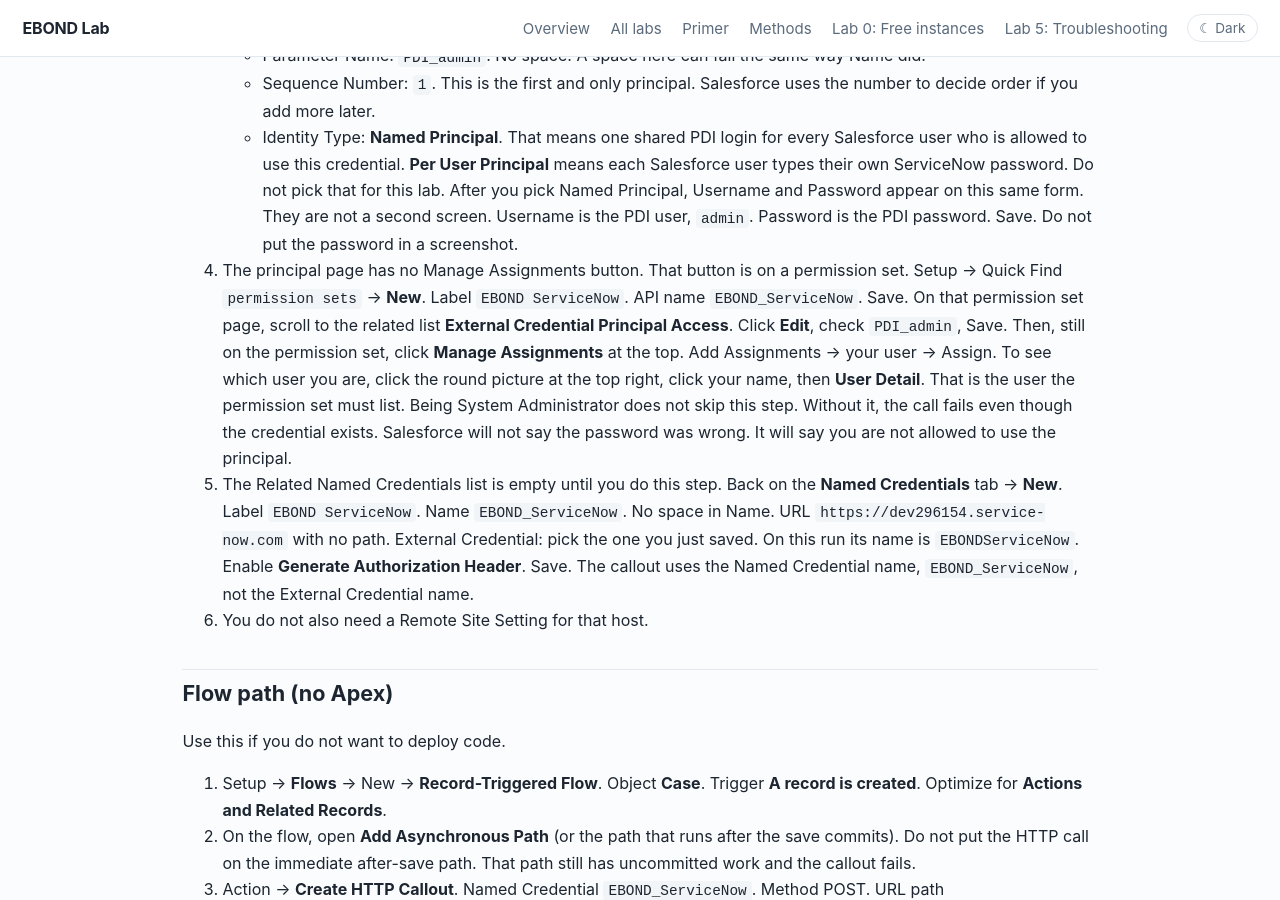
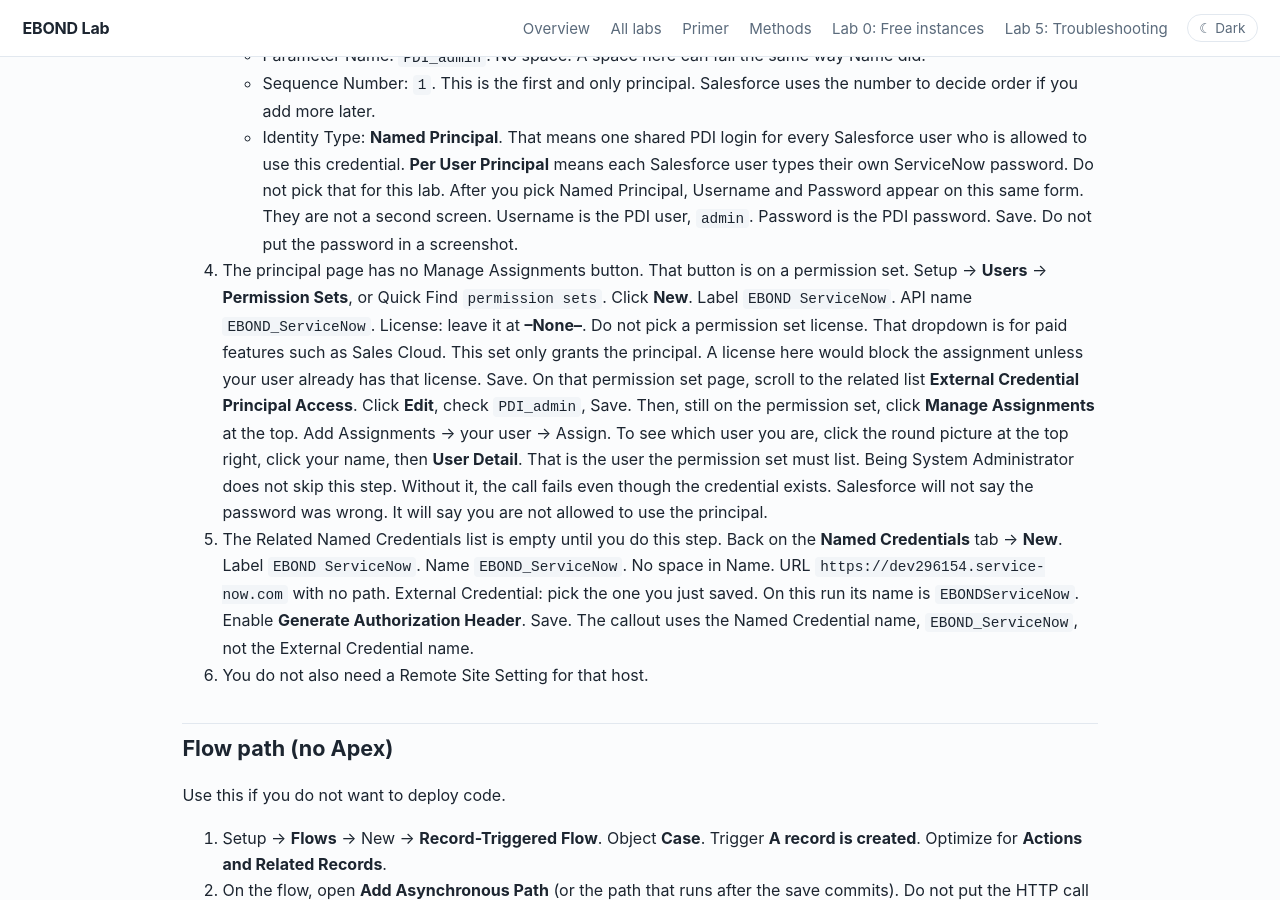
Before and after one commit to eltonaguiar/EBOND_ServiceNowSalesforce, a Jekyll site: the page built from site/labs/02-salesforce-to-snow.md, in a window 1280 px wide and 900 px high, scrolled down 4079 px. Built offline with Jekyll 4.4.1, drawn with Linux system fonts in a browser that asks for light colours.

Commit message:
Say the permission set license stays at None.

```diff
--- a/site/labs/02-salesforce-to-snow.md
+++ b/site/labs/02-salesforce-to-snow.md
@@ -156,7 +156,7 @@ Setup → Quick Find `named credentials`. Open **Named Credentials** under Secur
    - Sequence Number: `1`. This is the first and only principal. Salesforce uses the number to decide order if you add more later.
    - Identity Type: **Named Principal**. That means one shared PDI login for every Salesforce user who is allowed to use this credential. **Per User Principal** means each Salesforce user types their own ServiceNow password. Do not pick that for this lab.
    After you pick Named Principal, Username and Password appear on this same form. They are not a second screen. Username is the PDI user, `admin`. Password is the PDI password. Save. Do not put the password in a screenshot.
-4. The principal page has no Manage Assignments button. That button is on a permission set. Setup → Quick Find `permission sets` → **New**. Label `EBOND ServiceNow`. API name `EBOND_ServiceNow`. Save. On that permission set page, scroll to the related list **External Credential Principal Access**. Click **Edit**, check `PDI_admin`, Save. Then, still on the permission set, click **Manage Assignments** at the top. Add Assignments → your user → Assign. To see which user you are, click the round picture at the top right, click your name, then **User Detail**. That is the user the permission set must list. Being System Administrator does not skip this step. Without it, the call fails even though the credential exists. Salesforce will not say the password was wrong. It will say you are not allowed to use the principal.
+4. The principal page has no Manage Assignments button. That button is on a permission set. Setup → **Users** → **Permission Sets**, or Quick Find `permission sets`. Click **New**. Label `EBOND ServiceNow`. API name `EBOND_ServiceNow`. License: leave it at **--None--**. Do not pick a permission set license. That dropdown is for paid features such as Sales Cloud. This set only grants the principal. A license here would block the assignment unless your user already has that license. Save. On that permission set page, scroll to the related list **External Credential Principal Access**. Click **Edit**, check `PDI_admin`, Save. Then, still on the permission set, click **Manage Assignments** at the top. Add Assignments → your user → Assign. To see which user you are, click the round picture at the top right, click your name, then **User Detail**. That is the user the permission set must list. Being System Administrator does not skip this step. Without it, the call fails even though the credential exists. Salesforce will not say the password was wrong. It will say you are not allowed to use the principal.
 5. The Related Named Credentials list is empty until you do this step. Back on the **Named Credentials** tab → **New**. Label `EBOND ServiceNow`. Name `EBOND_ServiceNow`. No space in Name. URL `https://dev296154.service-now.com` with no path. External Credential: pick the one you just saved. On this run its name is `EBONDServiceNow`. Enable **Generate Authorization Header**. Save. The callout uses the Named Credential name, `EBOND_ServiceNow`, not the External Credential name.
 6. You do not also need a Remote Site Setting for that host.
 
```
